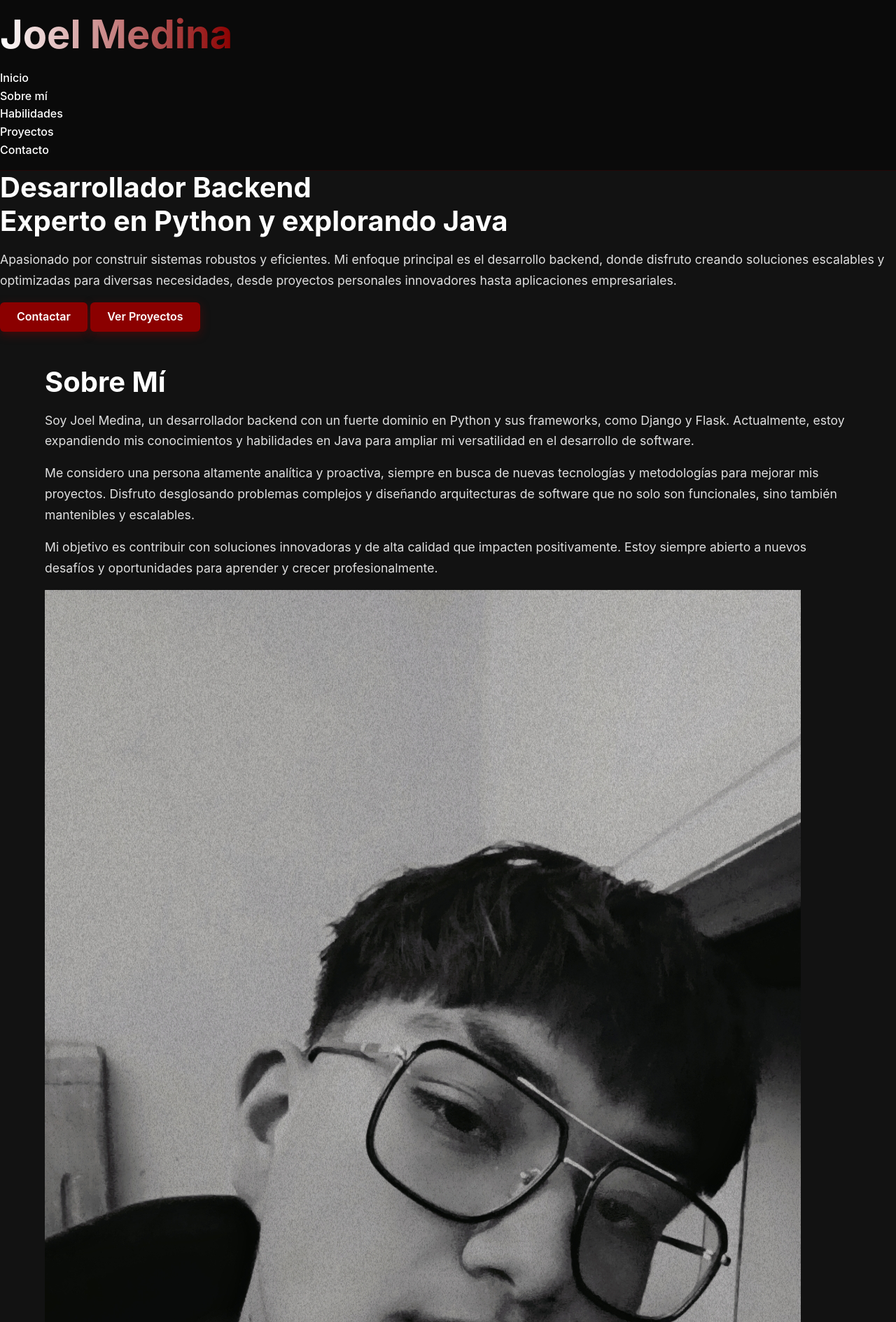
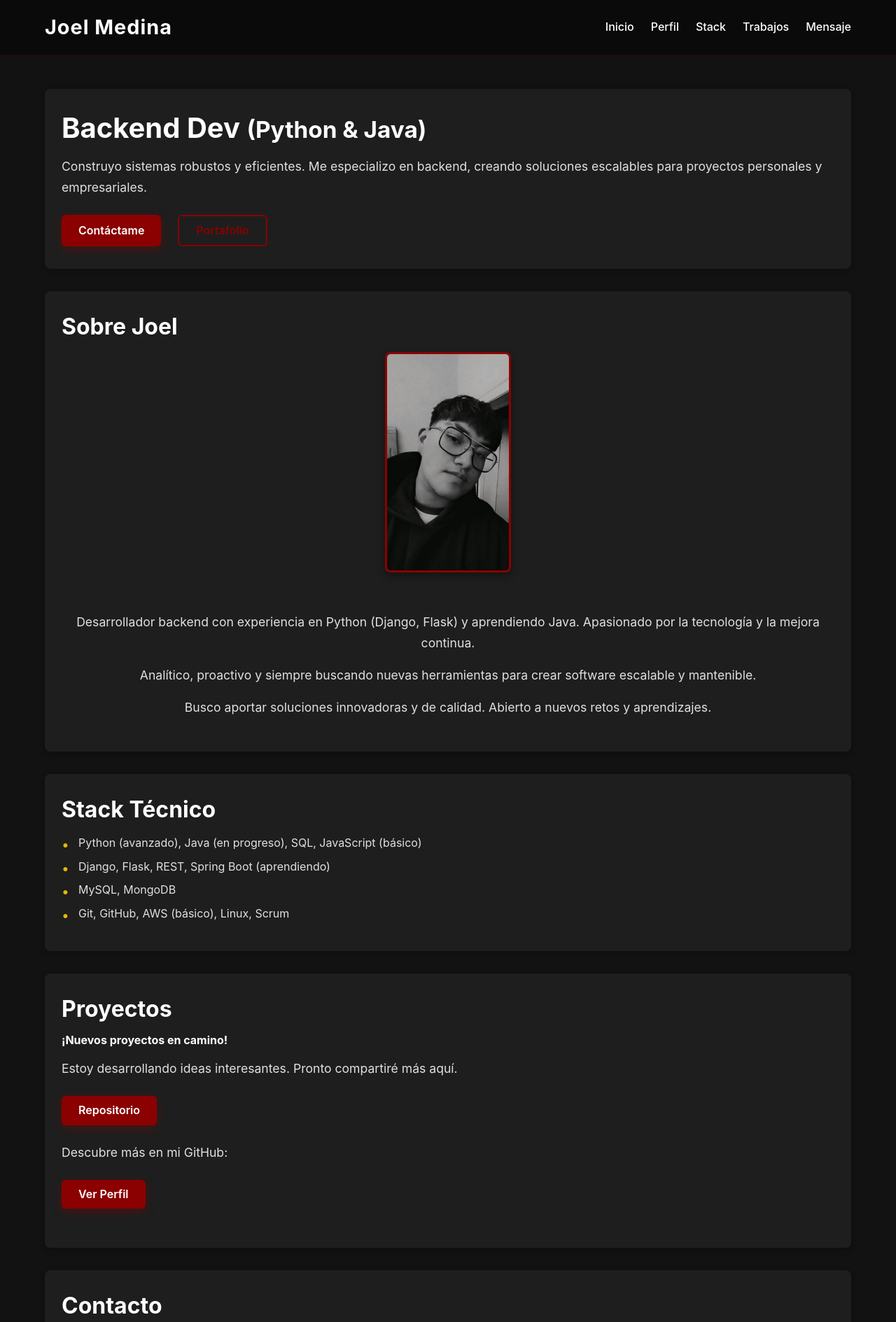
Before and after one commit to JoelML1/sena_actividades_HTML_Y_CSS, a plain HTML site: page index.html in a window 1280 px wide. Shown: the top 1889 px of the page at 70% size. Drawn offline with Linux system fonts and the light colour scheme.

Commit message:
Update index.html

```diff
--- a/index.html
+++ b/index.html
@@ -3,162 +3,85 @@
 <head>
     <meta charset="UTF-8">
     <meta name="viewport" content="width=device-width, initial-scale=1.0">
-    <title>Joel Medina | Desarrollador Backend</title>
+    <title>Joel Medina | Backend Dev</title>
     <link rel="stylesheet" href="./_css/style.css">
 </head>
 <body>
-    <header class="header">
-        <div class="container">
-            <div class="header__content">
-                <div class="logo">
-                    <h1 class="logo__text">Joel Medina</h1>
-                </div>
-                <nav class="nav" role="navigation" aria-label="Navegación principal">
-                    <ul class="nav__list">
-                        <li class="nav__item">
-                            <a href="#home" class="nav__link">Inicio</a>
-                        </li>
-                        <li class="nav__item">
-                            <a href="#about" class="nav__link">Sobre mí</a>
-                        </li>
-                        <li class="nav__item">
-                            <a href="#skills" class="nav__link">Habilidades</a>
-                        </li>
-                        <li class="nav__item">
-                            <a href="#projects" class="nav__link">Proyectos</a>
-                        </li>
-                        <li class="nav__item">
-                            <a href="#contact" class="nav__link">Contacto</a>
-                        </li>
-                    </ul>
-                </nav>
-            </div>
-        </div>
+    <header>
+        <section class="topbar">
+            <span class="brand">Joel Medina</span>
+            <nav aria-label="Menú principal">
+                <a href="#inicio">Inicio</a>
+                <a href="#perfil">Perfil</a>
+                <a href="#stack">Stack</a>
+                <a href="#trabajos">Trabajos</a>
+                <a href="#mensaje">Mensaje</a>
+            </nav>
+        </section>
     </header>
 
-    <section id="home" class="hero">
-        <div class="container">
-            <div class="hero__content">
-                <h2 class="hero__title">
-                    Desarrollador Backend <br>
-                    <span class="hero__highlight">Experto en Python y explorando Java</span>
-                </h2>
-                <p class="hero__description">
-                    Apasionado por construir sistemas robustos y eficientes. Mi enfoque principal es el desarrollo backend, donde disfruto creando soluciones escalables y optimizadas para diversas necesidades, desde proyectos personales innovadores hasta aplicaciones empresariales.
-                </p>
+    <main>
+        <section id="inicio" class="intro">
+            <h2>Backend Dev <small>(Python & Java)</small></h2>
+            <p>Construyo sistemas robustos y eficientes. Me especializo en backend, creando soluciones escalables para proyectos personales y empresariales.</p>
+            <div class="cta">
+                <a href="#mensaje" class="btn">Contáctame</a>
+                <a href="#trabajos" class="btn alt">Portafolio</a>
             </div>
-            <div class="hero__actions">
-                <a href="#contact" class="btn btn--primary">Contactar</a>
-                <a href="#projects" class="btn btn--secondary">Ver Proyectos</a>
-            </div>
-        </div>
-    </section>
+        </section>
 
-    <main>
-        <section id="about" class="about">
-            <div class="container">
-                <h2 class="section__title">Sobre Mí</h2>
-                <div class="about__content">
-                    <div class="about__text">
-                        <p>
-                            Soy Joel Medina, un desarrollador backend con un fuerte dominio en Python y sus frameworks, como Django y Flask. Actualmente, estoy expandiendo mis conocimientos y habilidades en Java para ampliar mi versatilidad en el desarrollo de software.
-                        </p>
-                        <p>
-                            Me considero una persona altamente analítica y proactiva, siempre en busca de nuevas tecnologías y metodologías para mejorar mis proyectos. Disfruto desglosando problemas complejos y diseñando arquitecturas de software que no solo son funcionales, sino también mantenibles y escalables.
-                        </p>
-                        <p>
-                            Mi objetivo es contribuir con soluciones innovadoras y de alta calidad que impacten positivamente. Estoy siempre abierto a nuevos desafíos y oportunidades para aprender y crecer profesionalmente.
-                        </p>
-                    </div>
-                    <div class="about__image">
-                        <img src="./_img/joel.jpg" alt="Joel Medina - Desarrollador Backend" class="profile-image">
-                    </div>
+        <section id="perfil" class="bio">
+            <h3>Sobre Joel</h3>
+            <div class="bio__wrap" style="flex-direction: column; align-items: center; text-align: center;">
+                <figure style="margin-bottom: 1.5rem;">
+                    <img src="./_img/joel.jpg" alt="Joel Medina" width="180" style="display: block; margin: 0 auto;">
+                </figure>
+                <div>
+                    <p>Desarrollador backend con experiencia en Python (Django, Flask) y aprendiendo Java. Apasionado por la tecnología y la mejora continua.</p>
+                    <p>Analítico, proactivo y siempre buscando nuevas herramientas para crear software escalable y mantenible.</p>
+                    <p>Busco aportar soluciones innovadoras y de calidad. Abierto a nuevos retos y aprendizajes.</p>
                 </div>
             </div>
         </section>
 
-        <section id="skills" class="skills">
-            <div class="container">
-                <h2 class="section__title">Habilidades</h2>
-                <div class="skills__grid">
-                    <div class="skill-category">
-                        <h3>Lenguajes de Programación</h3>
-                        <ul>
-                            <li>Python (Avanzado)</li>
-                            <li>Java (Intermedio - en estudio)</li>
-                            <li>SQL</li>
-                            <li>JavaScript (Básico)</li>
-                        </ul>
-                    </div>
-                    <div class="skill-category">
-                        <h3>Frameworks & Librerías</h3>
-                        <ul>
-                            <li>Django</li>
-                            <li>Flask</li>
-                            <li>REST APIs</li>
-                            <li>Spring Boot (en estudio)</li>
-                        </ul>
-                    </div>
-                    <div class="skill-category">
-                        <h3>Bases de Datos</h3>
-                        <ul>
-                            <li>MySQL</li>
-                            <li>MongoDB</li>
-                        </ul>
-                    </div>
-                    <div class="skill-category">
-                        <h3>Herramientas y Otros</h3>
-                        <ul>
-                            <li>Git & GitHub</li>
-                            <li>AWS (Conceptos básicos)</li>
-                            <li>Linux</li>
-                            <li>Metodologías Ágiles (Scrum)</li>
-                        </ul>
-                    </div>
-                </div>
+        <section id="stack" class="skills">
+            <h3>Stack Técnico</h3>
+            <ul>
+                <li>Python (avanzado), Java (en progreso), SQL, JavaScript (básico)</li>
+                <li>Django, Flask, REST, Spring Boot (aprendiendo)</li>
+                <li>MySQL, MongoDB</li>
+                <li>Git, GitHub, AWS (básico), Linux, Scrum</li>
+            </ul>
+        </section>
+
+        <section id="trabajos" class="portfolio">
+            <h3>Proyectos</h3>
+            <article>
+                <h4>¡Nuevos proyectos en camino!</h4>
+                <p>Estoy desarrollando ideas interesantes. Pronto compartiré más aquí.</p>
+                <a href="https://github.com/JoelML1/sena_actividades_HTML_Y_CSS.git" target="_blank" class="btn">Repositorio</a>
+            </article>
+            <div>
+                <p>Descubre más en mi GitHub:</p>
+                <a href="https://github.com/JoelML1" target="_blank" class="btn">Ver Perfil</a>
             </div>
         </section>
 
-        <section id="projects" class="projects">
-            <div class="container">
-                <h2 class="section__title">Proyectos</h2>
-                <div class="projects__grid">
-                    <div class="project-card placeholder-project">
-                        <h3>¡Pronto Nuevos Proyectos!</h3>
-                        <p>Actualmente estoy trabajando en emocionantes proyectos. Vuelve pronto para ver mis últimas creaciones y demostraciones.</p>
-                        <a href="https://github.com/JoelML1/sena_actividades_HTML_Y_CSS.git" class="btn btn--small btn--primary" target="_blank">Mi GitHub</a>
-                    </div>
-                </div>
-                <div class="projects__call-to-action">
-                    <p>¡Explora más de mi trabajo en mi perfil de GitHub!</p>
-                    <a href="https://github.com/JoelML1" class="btn btn--primary" target="_blank">Visita mi GitHub</a>
-                </div>
-            </div>
-        </section>
-
-        <section id="contact" class="contact">
-            <div class="container">
-                <h2 class="section__title">Contacto</h2>
-                <div class="contact__content">
-                    <p>¡Me encantaría saber de ti! Si tienes una pregunta, una propuesta o simplemente quieres saludar, no dudes en contactarme a través de los siguientes medios:</p>
-                    <div class="contact__info">
-                        <ul>
-                            <li><strong>Email:</strong> <a href="mailto:tu.correo@example.com">joesmele3@gmail.com</a></li>
-                            <li><strong>GitHub:</strong> <a href="https://github.com/JoelML1" target="_blank">github.com/JoelML1</a></li>
-                            </ul>
-                    </div>
-                </div>
-            </div>
+        <section id="mensaje" class="contacto">
+            <h3>Contacto</h3>
+            <p>¿Tienes una consulta o propuesta? Escríbeme:</p>
+            <ul>
+                <li>Email: <a href="mailto:joesmele3@gmail.com">joesmele3@gmail.com</a></li>
+                <li>GitHub: <a href="https://github.com/JoelML1" target="_blank">JoelML1</a></li>
+            </ul>
         </section>
     </main>
 
-    <footer class="footer">
-        <div class="container">
-            <p>2025 Joel Medina. Todos los derechos reservados.</p>
-            <div class="footer__social">
-                <a href="https://github.com/JoelML1" target="_blank" aria-label="Perfil de GitHub"><img src="./_img/github.png" alt="GitHub"></a>
-                </div>
-        </div>
+    <footer>
+        <small>© 2025 Joel Medina</small>
+        <a href="https://github.com/JoelML1" target="_blank">
+            <img src="./_img/github.png" alt="GitHub" width="24">
+        </a>
     </footer>
 </body>
 </html>
```
